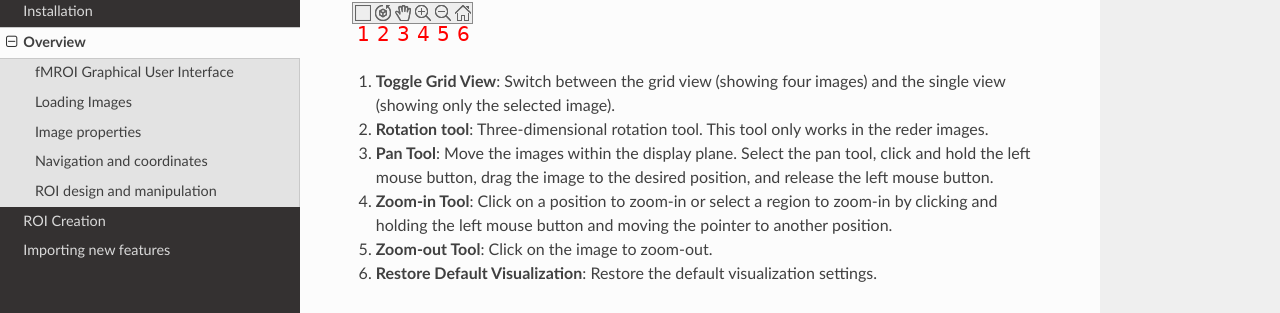
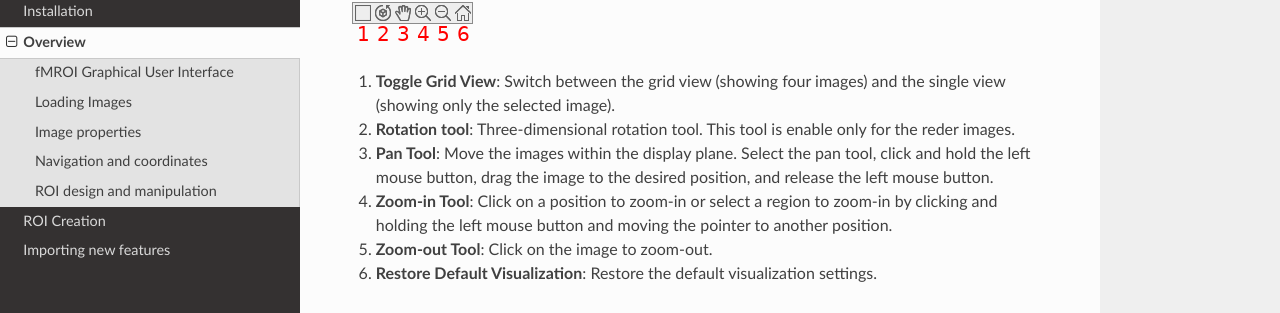
Before and after one commit to proactionlab/fmroi-docs, an MkDocs documentation site: the page built from docs/overview.md, in a window 1280 px wide and 900 px high, scrolled down 4443 px. Shown: the part 138-451 px from the top of the window. Built offline with MkDocs 1.6.1, drawn with Linux system fonts in a browser that asks for light colours; nearby versions of some CDN libraries.

Commit message:
update overview page

```diff
--- a/docs/overview.md
+++ b/docs/overview.md
@@ -101,7 +101,7 @@
 
 1. **Toggle Grid View**: Switch between the grid view (showing four images) and the single view (showing only the selected image).
 
-2. **Rotation tool**: Three-dimensional rotation tool. This tool only works in the reder images.
+2. **Rotation tool**: Three-dimensional rotation tool. This tool is enable only for the reder images.
 
 3. **Pan Tool**: Move the images within the display plane. Select the pan tool, click and hold the left mouse button, drag the image to the desired position, and release the left mouse button.
 
```
